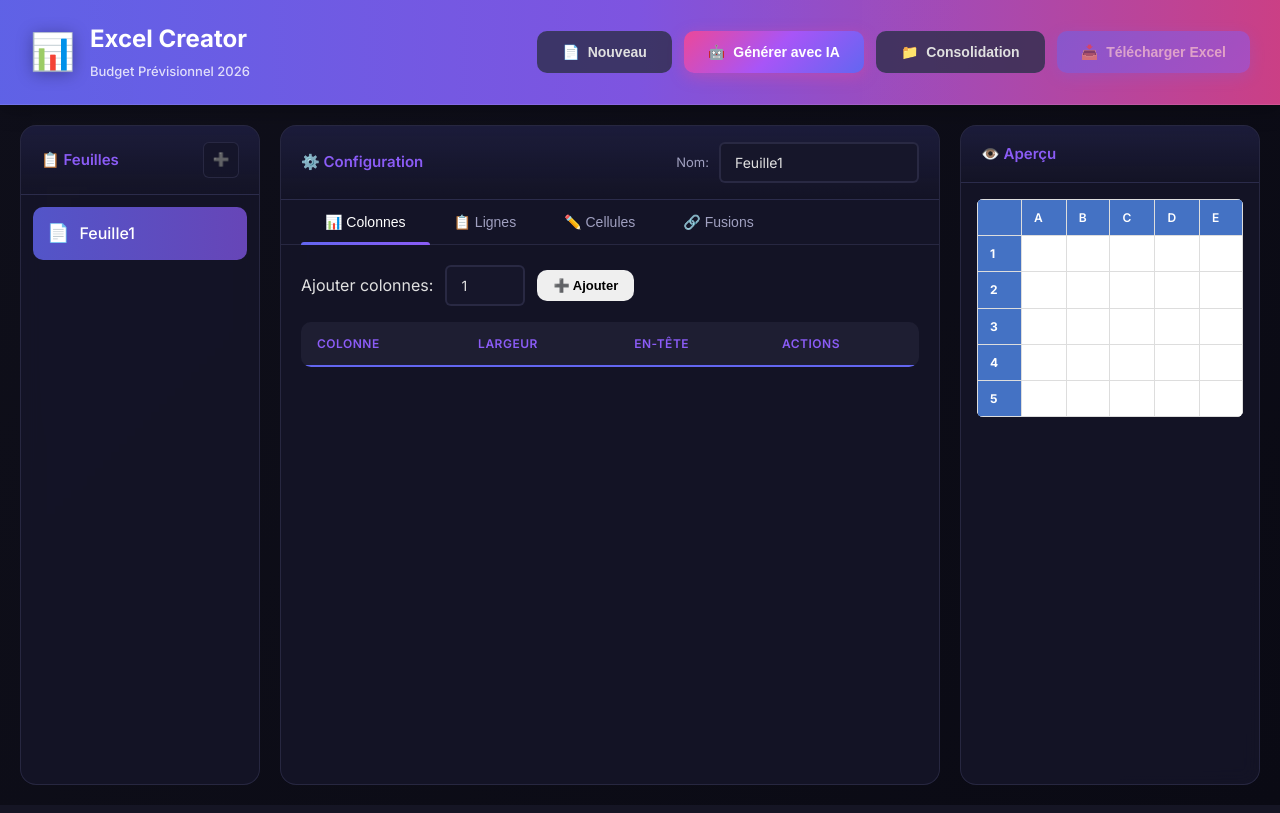
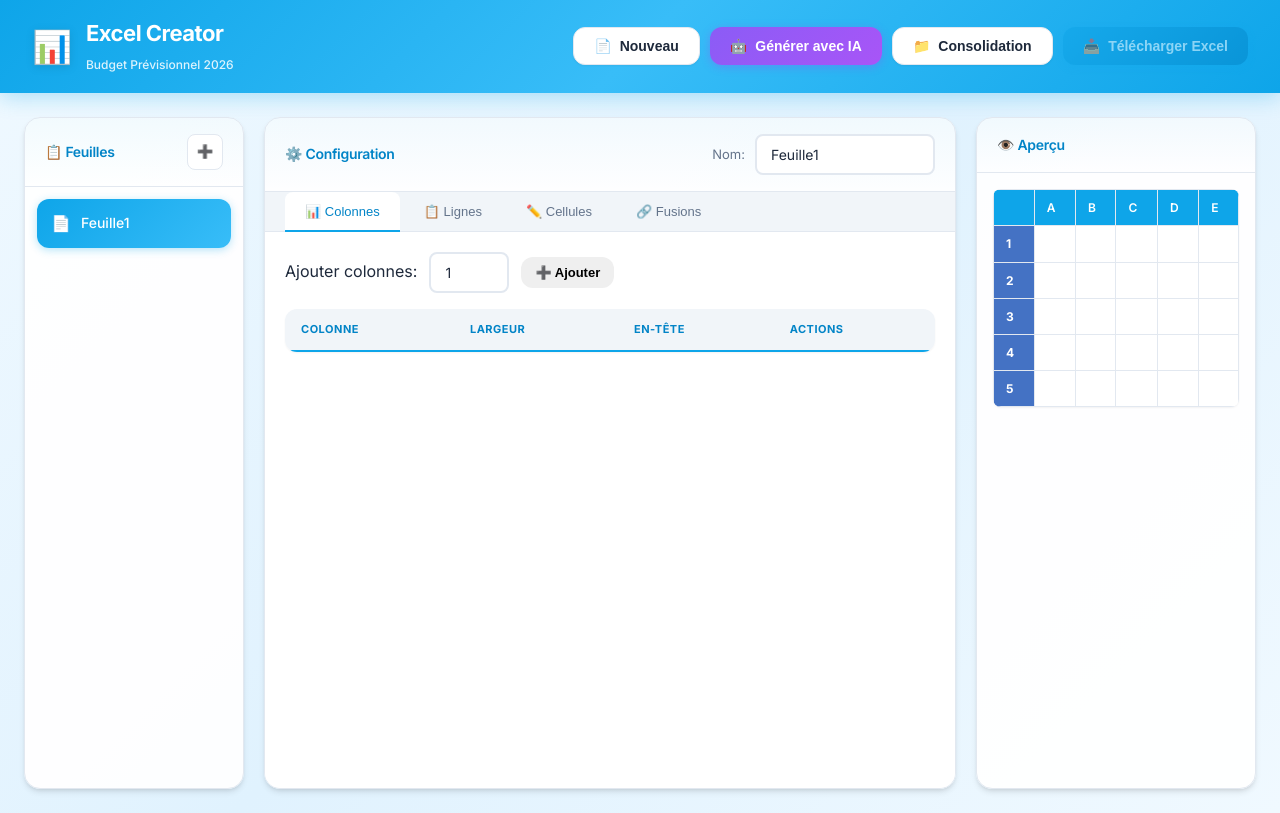
Before and after one commit to redased/excel, a Django app: page / in a window 1280 px wide. Run offline with Django 5.2, Linux system fonts and the light colour scheme; lists and menus that the app fills with data are empty; some libraries are stand-ins or nearby versions.

Commit message:
Amélioration interface: nouveau thème bleu clair moderne

```diff
--- a/bp/requirements.txt
+++ b/bp/requirements.txt
@@ -1,3 +1,4 @@
 PyQt6>=6.4.0
 openpyxl>=3.1.0
 google-generativeai>=0.3.0
+requests>=2.31.0
--- a/bp_web/static/css/style.css
+++ b/bp_web/static/css/style.css
@@ -1,36 +1,37 @@
 /*
  * Excel Creator BP 2026 - Web Styles
- * Modern dark glassmorphism design
+ * Modern light blue minimalist design
  */
 
 :root {
-    --bg-primary: #0f0f1a;
-    --bg-secondary: #16162a;
-    --bg-tertiary: #1e1e32;
-    --bg-card: rgba(22, 22, 42, 0.8);
+    --bg-primary: #f8fafc;
+    --bg-secondary: #ffffff;
+    --bg-tertiary: #f1f5f9;
+    --bg-card: rgba(255, 255, 255, 0.95);
 
-    --accent-primary: #6366f1;
-    --accent-secondary: #8b5cf6;
-    --accent-tertiary: #a855f7;
-    --accent-pink: #ec4899;
+    --accent-primary: #0ea5e9;
+    --accent-secondary: #38bdf8;
+    --accent-tertiary: #7dd3fc;
+    --accent-dark: #0284c7;
 
-    --text-primary: #e0e0e0;
-    --text-secondary: #a0a0c0;
-    --text-muted: #6b6b8c;
+    --text-primary: #1e293b;
+    --text-secondary: #64748b;
+    --text-muted: #94a3b8;
 
-    --border-color: rgba(99, 102, 241, 0.3);
-    --border-subtle: rgba(61, 61, 92, 0.5);
+    --border-color: rgba(14, 165, 233, 0.2);
+    --border-subtle: #e2e8f0;
 
-    --success: #22c55e;
+    --success: #10b981;
     --danger: #ef4444;
     --warning: #f59e0b;
 
-    --radius-sm: 6px;
-    --radius-md: 10px;
+    --radius-sm: 8px;
+    --radius-md: 12px;
     --radius-lg: 16px;
 
-    --shadow: 0 4px 20px rgba(0, 0, 0, 0.3);
-    --shadow-glow: 0 0 30px rgba(99, 102, 241, 0.2);
+    --shadow-sm: 0 1px 2px rgba(0, 0, 0, 0.05);
+    --shadow: 0 4px 6px -1px rgba(0, 0, 0, 0.1), 0 2px 4px -2px rgba(0, 0, 0, 0.1);
+    --shadow-lg: 0 10px 15px -3px rgba(0, 0, 0, 0.1), 0 4px 6px -4px rgba(0, 0, 0, 0.1);
 }
 
 * {
@@ -40,8 +41,8 @@
 }
 
 body {
-    font-family: 'Inter', -apple-system, BlinkMacSystemFont, sans-serif;
-    background: linear-gradient(135deg, var(--bg-primary) 0%, #0a0a14 100%);
+    font-family: 'Inter', -apple-system, BlinkMacSystemFont, 'Segoe UI', sans-serif;
+    background: linear-gradient(135deg, #f0f9ff 0%, #e0f2fe 50%, #f0f9ff 100%);
     color: var(--text-primary);
     min-height: 100vh;
     line-height: 1.6;
@@ -51,17 +52,13 @@ body {
    HEADER
    ============================================ */
 .header {
-    background: linear-gradient(90deg,
-        rgba(99, 102, 241, 0.95) 0%,
-        rgba(139, 92, 246, 0.9) 50%,
-        rgba(236, 72, 153, 0.85) 100%);
-    padding: 20px 30px;
-    border-bottom: 1px solid rgba(255, 255, 255, 0.1);
-    box-shadow: var(--shadow);
+    background: linear-gradient(135deg, #0ea5e9 0%, #38bdf8 50%, #0ea5e9 100%);
+    padding: 16px 32px;
+    box-shadow: 0 4px 20px rgba(14, 165, 233, 0.3);
 }
 
 .header-content {
-    max-width: 1800px;
+    max-width: 1600px;
     margin: 0 auto;
     display: flex;
     justify-content: space-between;
@@ -71,30 +68,31 @@ body {
 .logo {
     display: flex;
     align-items: center;
-    gap: 15px;
+    gap: 14px;
 }
 
 .logo-icon {
-    font-size: 36px;
-    filter: drop-shadow(0 2px 8px rgba(0, 0, 0, 0.3));
+    font-size: 32px;
+    filter: drop-shadow(0 2px 4px rgba(0, 0, 0, 0.1));
 }
 
 .logo-text h1 {
-    font-size: 24px;
+    font-size: 22px;
     font-weight: 700;
     color: white;
     margin: 0;
+    letter-spacing: -0.5px;
 }
 
 .logo-text .subtitle {
-    font-size: 13px;
-    color: rgba(255, 255, 255, 0.8);
+    font-size: 12px;
+    color: rgba(255, 255, 255, 0.85);
     font-weight: 500;
 }
 
 .nav-buttons {
     display: flex;
-    gap: 12px;
+    gap: 10px;
 }
 
 /* ============================================
@@ -104,13 +102,13 @@ body {
     display: inline-flex;
     align-items: center;
     gap: 8px;
-    padding: 12px 24px;
+    padding: 10px 20px;
     border: none;
     border-radius: var(--radius-md);
     font-size: 14px;
     font-weight: 600;
     cursor: pointer;
-    transition: all 0.3s ease;
+    transition: all 0.2s ease;
     text-decoration: none;
 }
 
@@ -120,40 +118,42 @@ body {
 }
 
 .btn-primary {
-    background: linear-gradient(135deg, var(--accent-primary) 0%, var(--accent-secondary) 100%);
+    background: linear-gradient(135deg, var(--accent-primary) 0%, var(--accent-dark) 100%);
     color: white;
-    box-shadow: 0 4px 15px rgba(99, 102, 241, 0.4);
+    box-shadow: 0 2px 8px rgba(14, 165, 233, 0.4);
 }
 
 .btn-primary:hover:not(:disabled) {
-    transform: translateY(-2px);
-    box-shadow: 0 6px 20px rgba(99, 102, 241, 0.5);
+    transform: translateY(-1px);
+    box-shadow: 0 4px 12px rgba(14, 165, 233, 0.5);
 }
 
 .btn-secondary {
-    background: rgba(45, 45, 74, 0.8);
+    background: white;
     color: var(--text-primary);
     border: 1px solid var(--border-subtle);
+    box-shadow: var(--shadow-sm);
 }
 
 .btn-secondary:hover:not(:disabled) {
-    background: rgba(61, 61, 92, 0.9);
+    background: var(--bg-tertiary);
     border-color: var(--accent-primary);
+    color: var(--accent-primary);
 }
 
 .btn-ai {
-    background: linear-gradient(135deg, var(--accent-pink) 0%, var(--accent-tertiary) 50%, var(--accent-primary) 100%);
+    background: linear-gradient(135deg, #8b5cf6 0%, #a855f7 100%);
     color: white;
-    box-shadow: 0 4px 15px rgba(236, 72, 153, 0.4);
+    box-shadow: 0 2px 8px rgba(139, 92, 246, 0.4);
 }
 
 .btn-ai:hover:not(:disabled) {
-    transform: translateY(-2px);
-    box-shadow: 0 6px 20px rgba(236, 72, 153, 0.5);
+    transform: translateY(-1px);
+    box-shadow: 0 4px 12px rgba(139, 92, 246, 0.5);
 }
 
 .btn-small {
-    padding: 8px 16px;
+    padding: 8px 14px;
     font-size: 13px;
 }
 
@@ -162,8 +162,8 @@ body {
     height: 36px;
     border-radius: var(--radius-sm);
     border: 1px solid var(--border-subtle);
-    background: var(--bg-card);
-    color: var(--text-primary);
+    background: white;
+    color: var(--text-secondary);
     cursor: pointer;
     display: flex;
     align-items: center;
@@ -195,12 +196,12 @@ body {
    ============================================ */
 .main-content {
     display: grid;
-    grid-template-columns: 240px 1fr 300px;
+    grid-template-columns: 220px 1fr 280px;
     gap: 20px;
-    padding: 20px;
-    max-width: 1800px;
+    padding: 24px;
+    max-width: 1600px;
     margin: 0 auto;
-    min-height: calc(100vh - 100px);
+    min-height: calc(100vh - 80px);
 }
 
 /* ============================================
@@ -210,7 +211,7 @@ body {
     background: var(--bg-card);
     border: 1px solid var(--border-subtle);
     border-radius: var(--radius-lg);
-    backdrop-filter: blur(10px);
+    box-shadow: var(--shadow);
     overflow: hidden;
 }
 
@@ -220,14 +221,15 @@ body {
     display: flex;
     justify-content: space-between;
     align-items: center;
-    background: linear-gradient(180deg, rgba(99, 102, 241, 0.1) 0%, transparent 100%);
+    background: linear-gradient(180deg, rgba(14, 165, 233, 0.05) 0%, transparent 100%);
 }
 
 .panel-header h2 {
-    font-size: 15px;
+    font-size: 14px;
     font-weight: 600;
-    color: var(--accent-secondary);
+    color: var(--accent-dark);
     margin: 0;
+    letter-spacing: -0.3px;
 }
 
 /* ============================================
@@ -246,25 +248,27 @@ body {
     border-radius: var(--radius-md);
     cursor: pointer;
     transition: all 0.2s ease;
-    margin-bottom: 6px;
+    margin-bottom: 4px;
 }
 
 .sheet-item:hover {
-    background: rgba(99, 102, 241, 0.15);
+    background: rgba(14, 165, 233, 0.08);
 }
 
 .sheet-item.active {
-    background: linear-gradient(90deg, rgba(99, 102, 241, 0.8) 0%, rgba(139, 92, 246, 0.7) 100%);
+    background: linear-gradient(135deg, var(--accent-primary) 0%, var(--accent-secondary) 100%);
     color: white;
+    box-shadow: 0 2px 8px rgba(14, 165, 233, 0.3);
 }
 
 .sheet-icon {
-    font-size: 18px;
+    font-size: 16px;
 }
 
 .sheet-name {
     flex: 1;
     font-weight: 500;
+    font-size: 14px;
 }
 
 /* ============================================
@@ -288,7 +292,7 @@ body {
 
 .sheet-name-edit input {
     flex: 1;
-    max-width: 200px;
+    max-width: 180px;
 }
 
 /* Tabs */
@@ -296,27 +300,31 @@ body {
     display: flex;
     padding: 0 20px;
     border-bottom: 1px solid var(--border-subtle);
-    background: rgba(22, 22, 42, 0.5);
+    background: var(--bg-tertiary);
+    gap: 4px;
 }
 
 .tab {
-    padding: 14px 24px;
+    padding: 12px 20px;
     border: none;
     background: transparent;
     color: var(--text-secondary);
-    font-size: 14px;
+    font-size: 13px;
     font-weight: 500;
     cursor: pointer;
     position: relative;
     transition: all 0.2s ease;
+    border-radius: var(--radius-sm) var(--radius-sm) 0 0;
 }
 
 .tab:hover {
-    color: var(--text-primary);
+    color: var(--accent-primary);
+    background: rgba(14, 165, 233, 0.05);
 }
 
 .tab.active {
-    color: white;
+    color: var(--accent-dark);
+    background: white;
 }
 
 .tab.active::after {
@@ -325,15 +333,15 @@ body {
     bottom: -1px;
     left: 0;
     right: 0;
-    height: 3px;
-    background: linear-gradient(90deg, var(--accent-primary), var(--accent-secondary));
-    border-radius: 3px 3px 0 0;
+    height: 2px;
+    background: var(--accent-primary);
 }
 
 .tab-content {
     flex: 1;
     overflow-y: auto;
     padding: 20px;
+    background: white;
 }
 
 .tab-pane {
@@ -438,18 +448,19 @@ textarea {
 .config-table {
     width: 100%;
     border-collapse: collapse;
-    background: var(--bg-secondary);
+    background: white;
     border-radius: var(--radius-md);
     overflow: hidden;
+    box-shadow: var(--shadow-sm);
 }
 
 .config-table th {
     background: var(--bg-tertiary);
     padding: 12px 16px;
     text-align: left;
-    font-size: 12px;
-    font-weight: 600;
-    color: var(--accent-secondary);
+    font-size: 11px;
+    font-weight: 700;
+    color: var(--accent-dark);
     text-transform: uppercase;
     letter-spacing: 0.5px;
     border-bottom: 2px solid var(--accent-primary);
@@ -506,17 +517,18 @@ textarea {
     font-size: 12px;
     border-radius: var(--radius-sm);
     overflow: hidden;
+    box-shadow: var(--shadow-sm);
 }
 
 .preview-table th,
 .preview-table td {
-    border: 1px solid #ddd;
+    border: 1px solid #e2e8f0;
     padding: 8px 12px;
     text-align: left;
 }
 
 .preview-table th {
-    background: #4472C4;
+    background: var(--accent-primary);
     color: white;
     font-weight: 600;
 }
@@ -700,19 +725,51 @@ textarea {
 @media (max-width: 768px) {
     .main-content {
         grid-template-columns: 1fr;
+        padding: 16px;
     }
 
     .sheets-panel {
         display: none;
     }
 
+    .header {
+        padding: 14px 20px;
+    }
+
     .header-content {
         flex-direction: column;
-        gap: 16px;
+        gap: 14px;
     }
 
     .nav-buttons {
         flex-wrap: wrap;
         justify-content: center;
     }
+
+    .btn {
+        padding: 10px 16px;
+        font-size: 13px;
+    }
 }
+
+/* ============================================
+   SCROLLBAR STYLING
+   ============================================ */
+::-webkit-scrollbar {
+    width: 8px;
+    height: 8px;
+}
+
+::-webkit-scrollbar-track {
+    background: var(--bg-tertiary);
+    border-radius: 4px;
+}
+
+::-webkit-scrollbar-thumb {
+    background: var(--accent-tertiary);
+    border-radius: 4px;
+}
+
+::-webkit-scrollbar-thumb:hover {
+    background: var(--accent-primary);
+}
```
Also changed, not shown: other parts of bp_web/static/css/style.css (+47 -31 lines).
